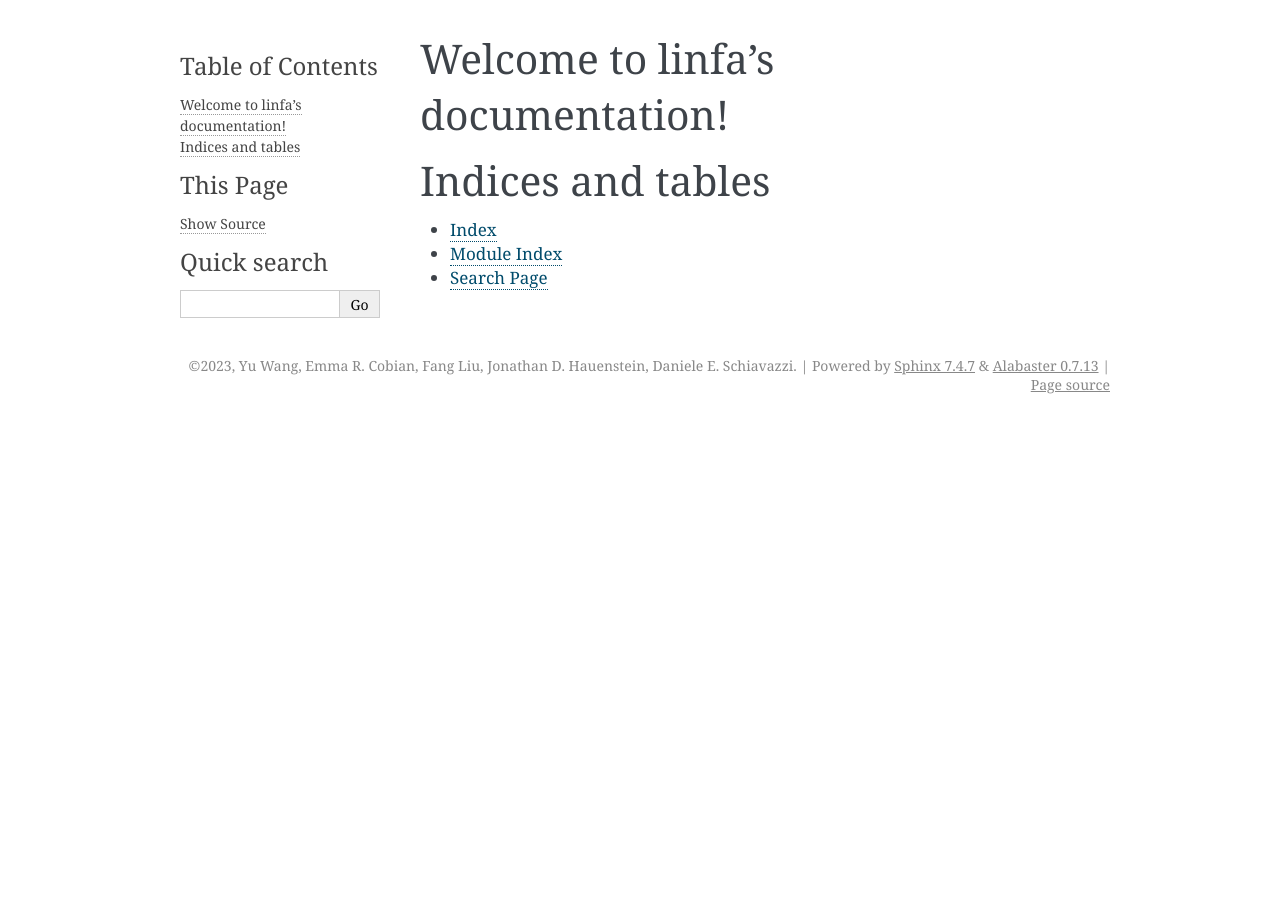
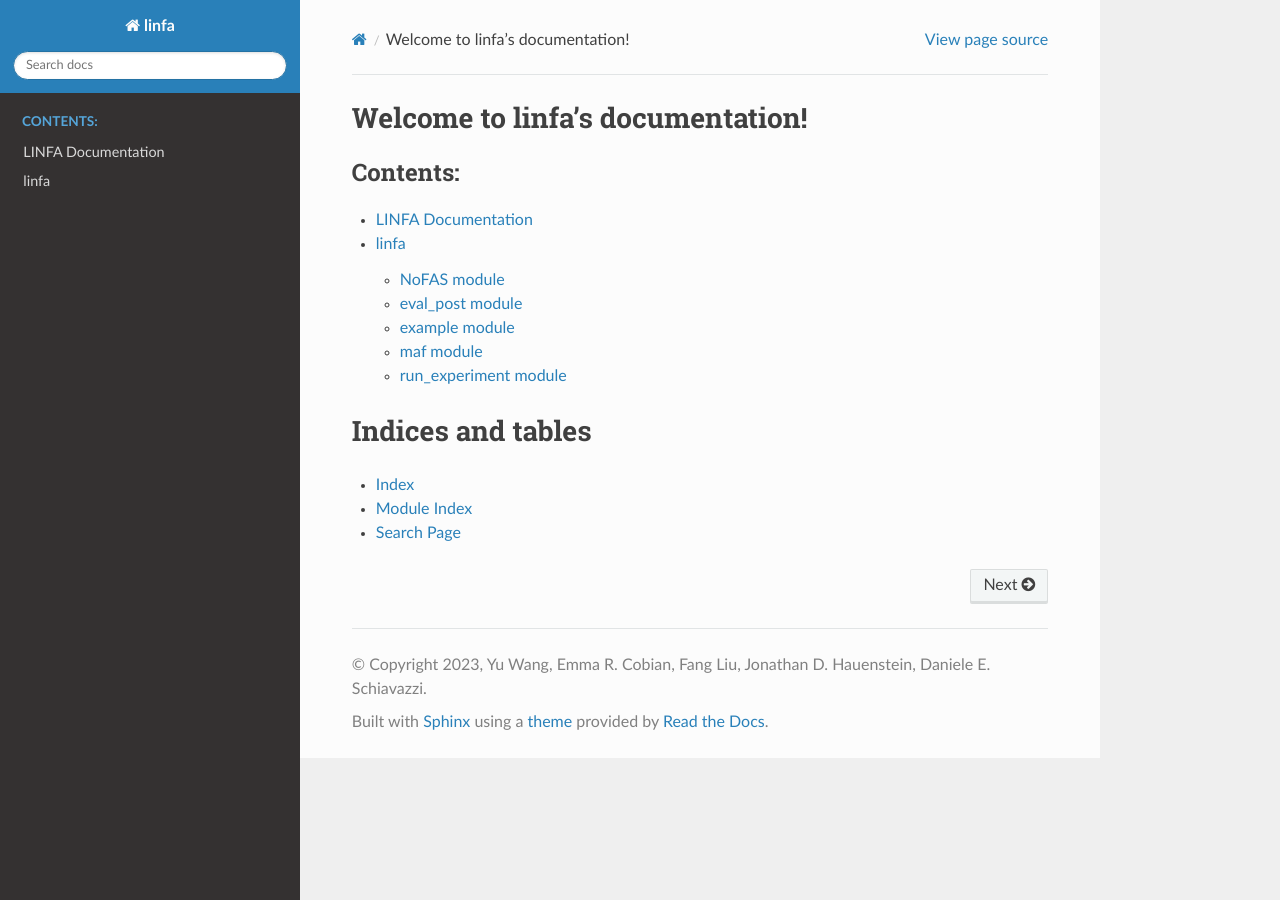
Before and after one commit to desResLab/LINFA, a Sphinx documentation site: the page built from docs/index.rst, in a window 1280 px wide. Built offline with Sphinx 7.4.7 and the Read the Docs theme 2.0.0, drawn with Linux system fonts in a browser that asks for light colours.

Commit message:
added modules to docs need to complete the comments and add the remaining documentation from the paper

```diff
--- a/docs/conf.py
+++ b/docs/conf.py
@@ -13,6 +13,7 @@
 import os
 import sys
 sys.path.insert(0, os.path.abspath('..'))
+sys.path.insert(0, os.path.abspath('../linfa'))
 
 
 # -- Project information -----------------------------------------------------
@@ -30,7 +31,11 @@ release = '0.0'
 # Add any Sphinx extension module names here, as strings. They can be
 # extensions coming with Sphinx (named 'sphinx.ext.*') or your custom
 # ones.
-extensions = ['sphinx.ext.autodoc', 'sphinx.ext.coverage', 'sphinx.ext.napoleon']
+extensions = ['sphinx.ext.autodoc',
+              'sphinx.ext.viewcode',
+              'sphinx.ext.coverage',
+              'sphinx.ext.napoleon',
+              'sphinx_rtd_theme']
 
 # Add any paths that contain templates here, relative to this directory.
 templates_path = ['_templates']
@@ -46,7 +51,7 @@ exclude_patterns = ['_build', 'Thumbs.db', '.DS_Store']
 # The theme to use for HTML and HTML Help pages.  See the documentation for
 # a list of builtin themes.
 #
-html_theme = 'alabaster'
+html_theme = 'sphinx_rtd_theme'
 
 # Add any paths that contain custom static files (such as style sheets) here,
 # relative to this directory. They are copied after the builtin static files,
--- /dev/null
+++ b/docs/content/NoFAS.rst
@@ -0,0 +1,7 @@
+NoFAS module
+============
+
+.. automodule:: NoFAS
+   :members:
+   :undoc-members:
+   :show-inheritance:
--- /dev/null
+++ b/docs/content/eval_post.rst
@@ -0,0 +1,7 @@
+eval\_post module
+=================
+
+.. automodule:: eval_post
+   :members:
+   :undoc-members:
+   :show-inheritance:
--- /dev/null
+++ b/docs/content/example.rst
@@ -0,0 +1,7 @@
+example module
+==============
+
+.. automodule:: example
+   :members:
+   :undoc-members:
+   :show-inheritance:
--- /dev/null
+++ b/docs/content/linfa_background.rst
@@ -0,0 +1,2 @@
+LINFA Documentation
+*******************
--- /dev/null
+++ b/docs/content/maf.rst
@@ -0,0 +1,7 @@
+maf module
+==========
+
+.. automodule:: maf
+   :members:
+   :undoc-members:
+   :show-inheritance:
--- /dev/null
+++ b/docs/content/modules.rst
@@ -0,0 +1,11 @@
+linfa
+=====
+
+.. toctree::
+   :maxdepth: 4
+
+   NoFAS
+   eval_post
+   example
+   maf
+   run_experiment
--- /dev/null
+++ b/docs/content/run_experiment.rst
@@ -0,0 +1,7 @@
+run\_experiment module
+======================
+
+.. automodule:: run_experiment
+   :members:
+   :undoc-members:
+   :show-inheritance:
--- a/docs/index.rst
+++ b/docs/index.rst
@@ -10,7 +10,8 @@ Welcome to linfa's documentation!
    :maxdepth: 2
    :caption: Contents:
 
-
+   content/linfa_background
+   content/modules
 
 Indices and tables
 ==================
--- /dev/null
+++ b/requirements.txt
@@ -0,0 +1,3 @@
+pytorch==1.4.0
+numpy==1.19.2
+scipy==1.6.1
```
Also changed, not shown: 3 other files.
